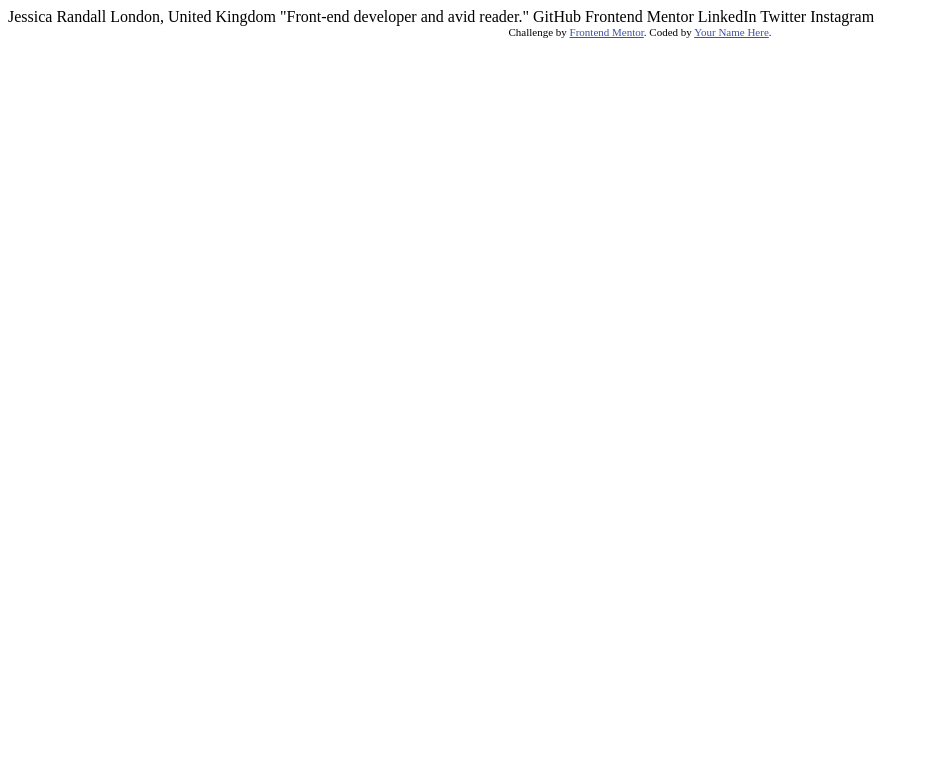
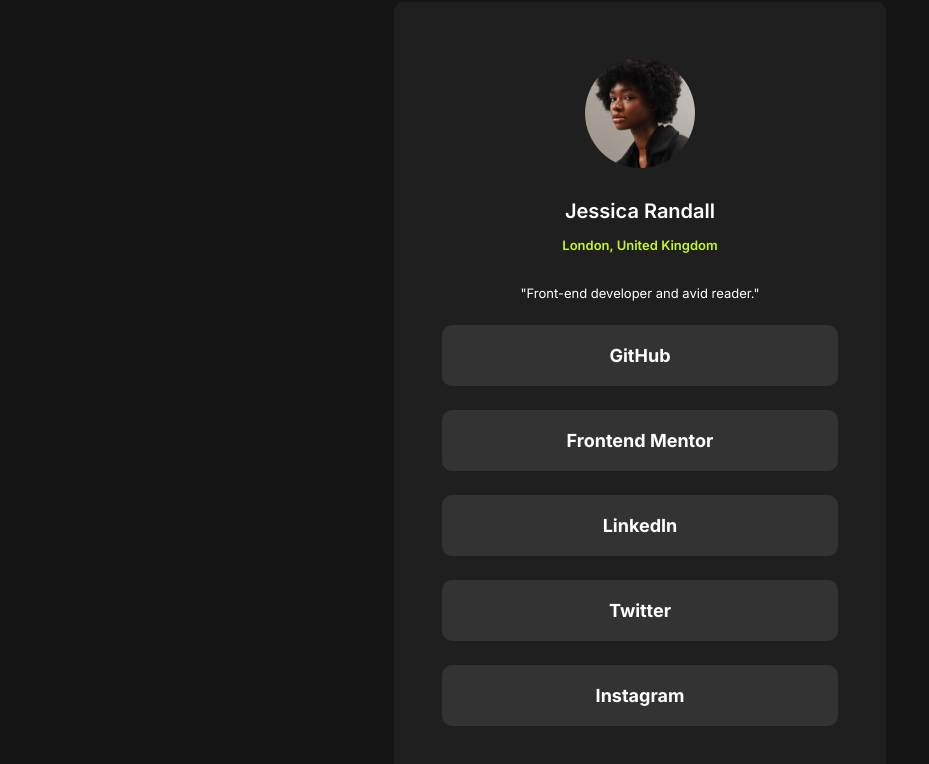
Before and after one commit to youngemin/Social-links-profile, a plain HTML site: page index.html in a window 1280 px wide. Shown: the whole page, without its empty margins (0-929 px from the left). Drawn offline with Linux system fonts and the light colour scheme.

Commit message:
HTML ve CSS dosyaları güncellendi

```diff
--- a/index.html
+++ b/index.html
@@ -3,11 +3,9 @@
 <head>
   <meta charset="UTF-8">
   <meta name="viewport" content="width=device-width, initial-scale=1.0"> <!-- displays site properly based on user's device -->
-
   <link rel="icon" type="image/png" sizes="32x32" href="./assets/images/favicon-32x32.png">
-
+  <link rel="stylesheet" href="style.css">
   <title>Frontend Mentor | Social links profile</title>
-
   <!-- Feel free to remove these styles or customise in your own stylesheet 👍 -->
   <style>
     .attribution { font-size: 11px; text-align: center; }
@@ -16,19 +14,31 @@
 </head>
 <body>
 
-  Jessica Randall
-  London, United Kingdom
-  "Front-end developer and avid reader."
 
-  GitHub
-  Frontend Mentor
-  LinkedIn
-  Twitter
-  Instagram
+  <div class="container">
+    <img src="/assets/images/avatar-jessica.jpeg" alt="avatar">
+    <div class="content">
+      <p class="name">Jessica Randall</p>
+      <p class="location">
+        London, United Kingdom
+      </p>
+      <p class="bio">
+         "Front-end developer and avid reader."
+      </p>
+    </div>
+    <div class="links">
+      <a href="">GitHub</a>
+      <a href="">Frontend Mentor</a>
+      <a href="">LinkedIn</a>
+      <a href="">Twitter</a>
+      <a href="">Instagram</a>
+    </div>
+  </div>
 
-  <div class="attribution">
+
+  <!-- <div class="attribution">
     Challenge by <a href="https://www.frontendmentor.io?ref=challenge" target="_blank">Frontend Mentor</a>.
     Coded by <a href="#">Your Name Here</a>.
-  </div>
+  </div> -->
 </body>
 </html>
--- /dev/null
+++ b/style.css
@@ -0,0 +1,81 @@
+@import url('https://fonts.googleapis.com/css2?family=Inter:ital,opsz,wght@0,14..32,100..900;1,14..32,100..900&display=swap');
+*{
+  margin: 0;
+  padding:0;
+}
+:root{
+--Green: hsl(75, 94%, 57%);
+--White: hsl(0, 0%, 100%);
+--Grey800: hsl(0, 0%, 12%);
+--Grey700: hsl(0, 0%, 20%);
+--Grey900: hsl(0, 0%, 8%);
+}
+body{
+  height: 100vh;
+  justify-content: center;
+  align-items: center;
+  background-color: var(--Grey900);
+  display: flex;
+}
+
+.container {
+  max-width: 380px;
+  width: 100%;
+  background-color: var(--Grey800);
+  padding: 3.5rem;
+  display: flex;
+  flex-direction: column;
+  text-align: center;
+  color: var(--White);
+  align-items: center;
+  border-radius: 10px;
+}
+
+.container img{
+  border-radius: 100%;
+  width: 110px;
+}
+
+.container .content{
+  font-family: 'Inter', sans-serif;
+  padding: 1rem;
+}
+.name{
+  font-size: 20px;
+  color: var(--White);
+  font-weight: 600;
+  padding: 0.9rem;
+}
+
+.location {
+  color: var(--Green);
+  font-weight: 600;
+  font-size: 13px;
+  padding-bottom: 2rem;
+}
+
+.bio{
+  font-size: 13px;
+  color: var(--White);
+}
+.links{
+  display: flex;
+  flex-direction: column;
+  font-family: 'Inter', sans-serif;
+}
+.links a {
+  display: inline-block;
+  background-color: var(--Grey700);
+  border:none;
+  width: 300px;
+  text-align: center;
+  padding: 20px 48px;
+  text-decoration: none;
+  color: white;
+  margin: 0.5rem;
+  border-radius: 10px;
+  cursor: pointer;
+  font-weight: bold;
+  margin-bottom: 1rem;
+  font-size: 18px;
+}
```
